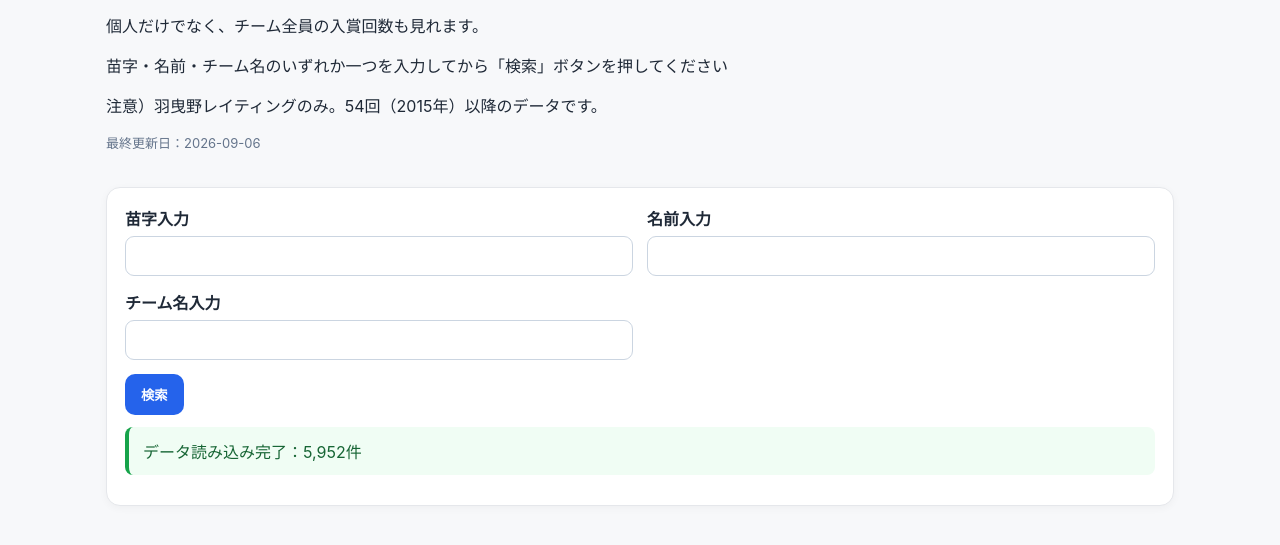
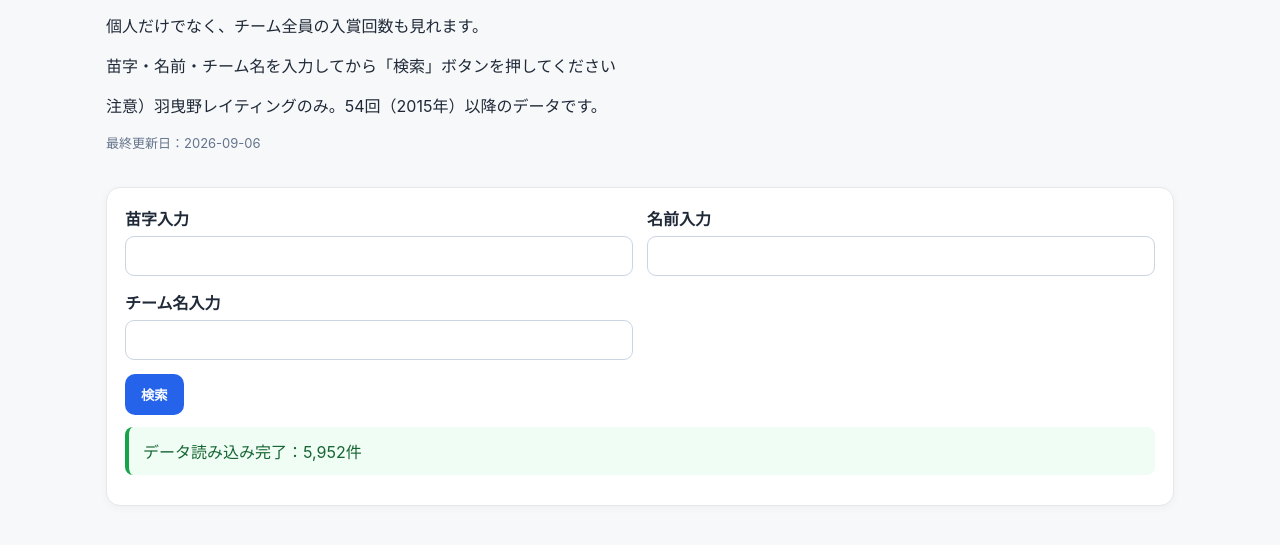
Before and after one commit to WCbeardown/Rating_web_app, a plain HTML site: page winners/index.html in a window 1280 px wide. Shown: the part 137-682 px from the top of the page. Drawn offline with nearby package versions, Linux system fonts and the light colour scheme.

Commit message:
Update search prompt text in index.html

```diff
--- a/winners/index.html
+++ b/winners/index.html
@@ -4,7 +4,7 @@
 <a href="../index.html" class="small">← トップへ戻る</a><header class="header"><h1>レイティング 入賞者検索</h1>
 <p>羽曳野レイティングのどのクラスで何度入賞したかがわかります。</p>
 <p>個人だけでなく、チーム全員の入賞回数も見れます。</p>
-<p>苗字・名前・チーム名のいずれか一つを入力してから「検索」ボタンを押してください</p>
+<p>苗字・名前・チーム名を入力してから「検索」ボタンを押してください</p>
 <p>注意）羽曳野レイティングのみ。54回（2015年）以降のデータです。</p>
 <p id="lastUpdated" class="small"></p></header>
 <section class="card"><div class="grid">
```
